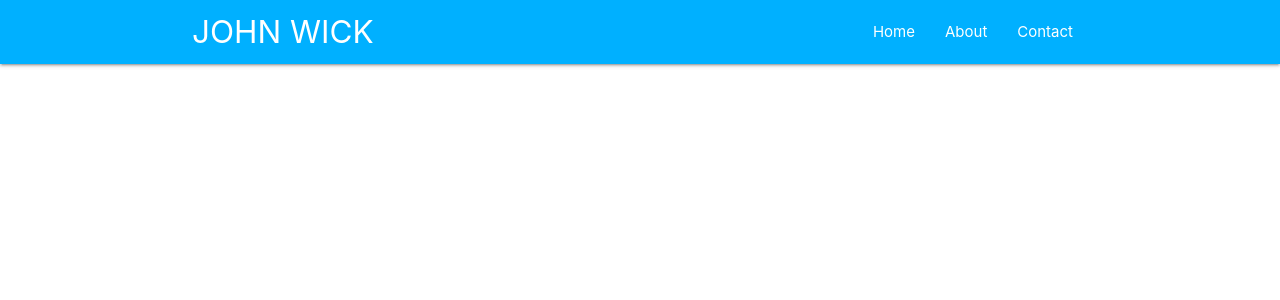
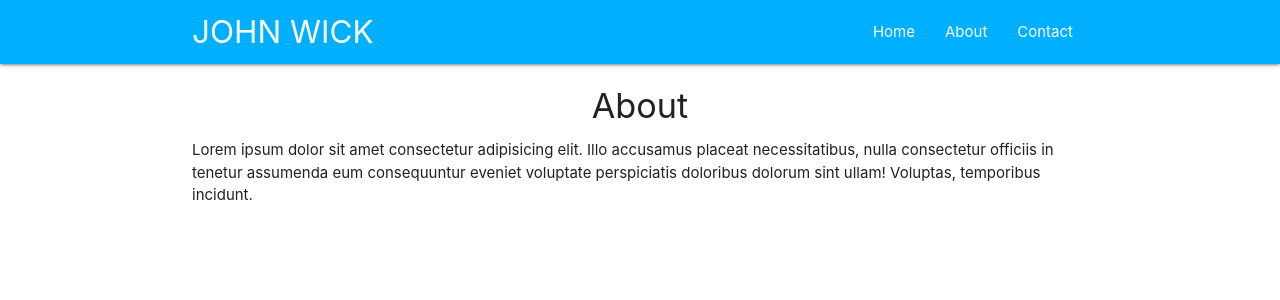
Before and after one commit to mitesh-pv/react_basics, a React (Create React App) app in the folder part_6/portfolioapp/: page /About in a window 1280 px wide. Shown: the top 300 px of the page. Built offline with nearby package versions, Linux system fonts and the light colour scheme.

Commit message:
react route dom

```diff
--- a/part_6/portfolioapp/src/App.js
+++ b/part_6/portfolioapp/src/App.js
@@ -1,11 +1,20 @@
 import React from 'react';
-import Navbar from './components/Navbar'
+import Navbar from './components/Navbar';
+import Home from './components/Home';
+import About from './components/About';
+import Contact from './components/Contact';
+import { BrowserRouter, Route } from 'react-router-dom';
 
 function App() {
   return (
-    <div className="App">
-      <Navbar />
-    </div>
+    <BrowserRouter>
+      <div className="App">
+        <Navbar />
+        <Route path="/Home" component={Home} />
+        <Route path="/About" component={About} />
+        <Route path="/Contact" component={Contact} />
+      </div>
+    </BrowserRouter>
   );
 }
 
```
